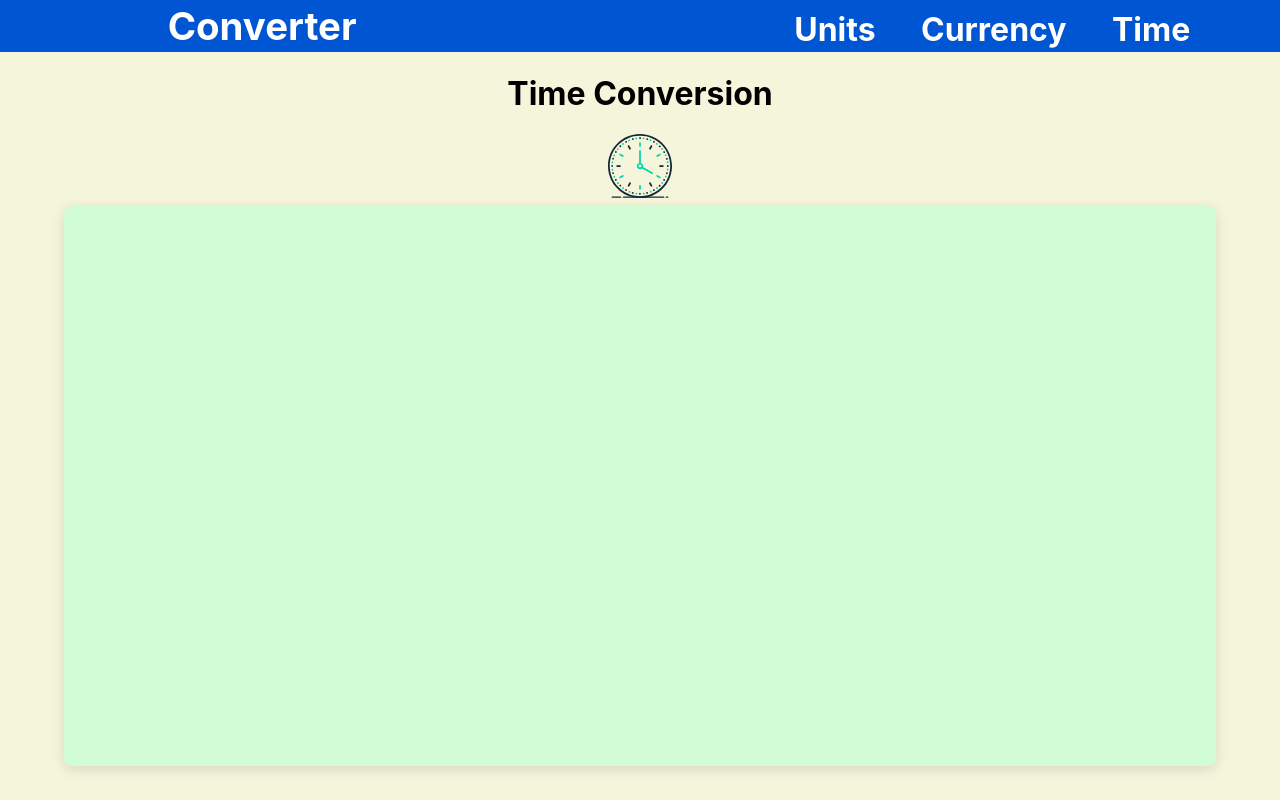
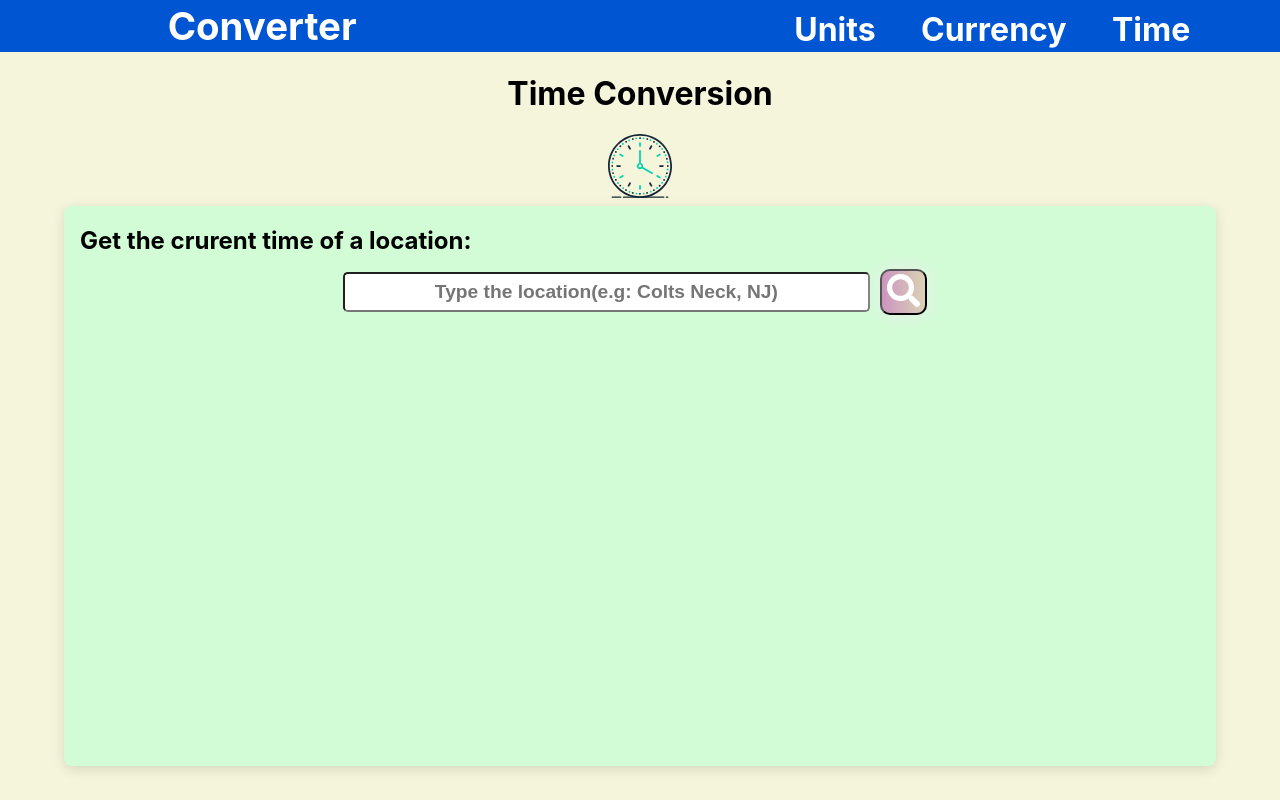
Before and after one commit to haytham918/converter-react, a React (Create React App) app: page /time in a window 1280 px wide. Built offline with nearby package versions, Linux system fonts and the light colour scheme.

Commit message:
Add the enter bar for time

```diff
--- a/package.json
+++ b/package.json
@@ -9,6 +9,7 @@
     "axios": "^1.4.0",
     "react": "^18.2.0",
     "react-dom": "^18.2.0",
+    "react-icons": "^4.10.1",
     "react-router-dom": "^6.13.0",
     "react-scripts": "5.0.1",
     "react-select": "^5.7.3",
--- a/src/pages/Time.css
+++ b/src/pages/Time.css
@@ -16,3 +16,47 @@
   display: flex;
   flex-direction: column;
 }
+
+.request-time-text {
+  margin-left: 1rem;
+}
+
+.enter-bar{
+  height: 25%;
+  width: 100%;
+  display: flex;
+  justify-content: center;
+  align-items: center;
+}
+
+.location-input{
+  width: 45%;
+  left: 5%;
+  border-radius: 0.3rem;
+  height: 100%;
+  font-size: 1.2rem;
+  text-align: center;
+  font-weight: 900;
+}
+
+
+
+.btn-grad {
+  background-image: linear-gradient(to right, #CC95C0 0%, #DBD4B4  51%, #CC95C0  100%);
+  margin: 10px;
+  padding: 3px 5px;
+  text-align: center;
+  text-transform: uppercase;
+  transition: 0.5s;
+  background-size: 200% auto;
+  color: white;
+  box-shadow: 0 0 20px #eee;
+  border-radius: 10px;
+  display: block;
+}
+
+.btn-grad:hover {
+  background-position: right center; /* change the direction of the change here */
+  color: #fff;
+  text-decoration: none;
+}
--- a/src/pages/Time.js
+++ b/src/pages/Time.js
@@ -1,12 +1,48 @@
 import './Time.css'
 import clock from '../clock.svg'
+import {FaSearch} from 'react-icons/fa'
+import { useState } from 'react';
+import axios from 'axios';
 const Time = () => {
+
+  let accessKey = 'f83fbd2c6cae458e98932caf70f5b5c5';
+
+  const [place, setPlace] = useState('');
+  const [requestTime, setRequestTime] = useState('');
+
+  const getTime = async () => {
+    const result = await axios.get(`https://timezone.abstractapi.com/v1/current_time/?api_key=${accessKey}&location=${place}`)
+    console.log(result);
+    if(result.data !== {}){
+      setRequestTime(result.data.datetime + ' (' + result.data.timezone_name + ') ')
+    }else{
+      setRequestTime('Oops... The location you request is invalid. Be More Specific')
+    }
+  }
+  const requestInputHandler = (e) => {
+    setPlace(e.target.value);
+  }
+
+  const searchHandler = () => {
+    if(place !== ''){
+      getTime();
+    }
+  }
+
   return(
     <>
     <h1 className='header'>Time Conversion</h1>
     <img src={clock} alt="Clock" className="clock" />
     <div className='time-container'>
-
+      <div className='request-time-container'>
+        <h2 className='request-time-text'>Get the crurent time of a location:</h2>
+        <div className='enter-bar'>
+          <input placeholder='Type the location(e.g: Colts Neck, NJ)' className='location-input' onChange={requestInputHandler}/>
+          <button className='btn-grad' onClick={searchHandler}>
+            <FaSearch size='2.5em'/>
+          </button>
+        </div>
+      </div>
     </div>
     </>
   )
```
Also changed, not shown: 1 other file (tests, documents, lock files or other folders).
